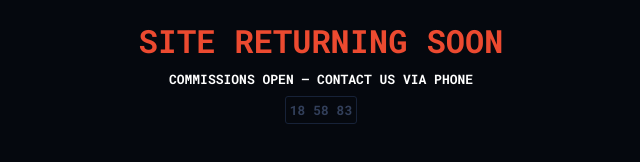
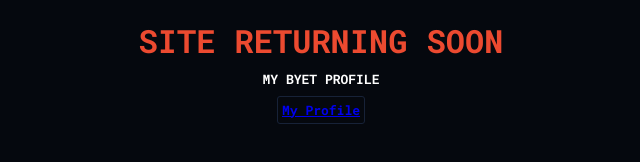
Before and after one commit to freezingbelowzero/freezingbelowzero.github.io, a plain HTML site: page index.html in a window 1280 px wide. Shown: the part 484-646 px from the top of the page, without its empty margins (319-959 px from the left). Drawn offline with Linux system fonts and the light colour scheme.

Commit message:
Update index.html

```diff
--- a/index.html
+++ b/index.html
@@ -16,8 +16,8 @@
 //]]></script><img src="https://i.imgur.com/NjDO5dX.png" alt="Byet Tv" data-pagespeed-url-hash="1347867719" onload="pagespeed.CriticalImages.checkImageForCriticality(this);">
             </div>
             <h1>Site returning soon</h1>
-            <p>Commissions open — Contact us via Phone</p>
-            <p><span>18 58 83</span></p>
+            <p>My Byet Profile</p>
+            <p><span><a href="/7">My Profile</a></span></p>
         </div>
     </div>
 
```
